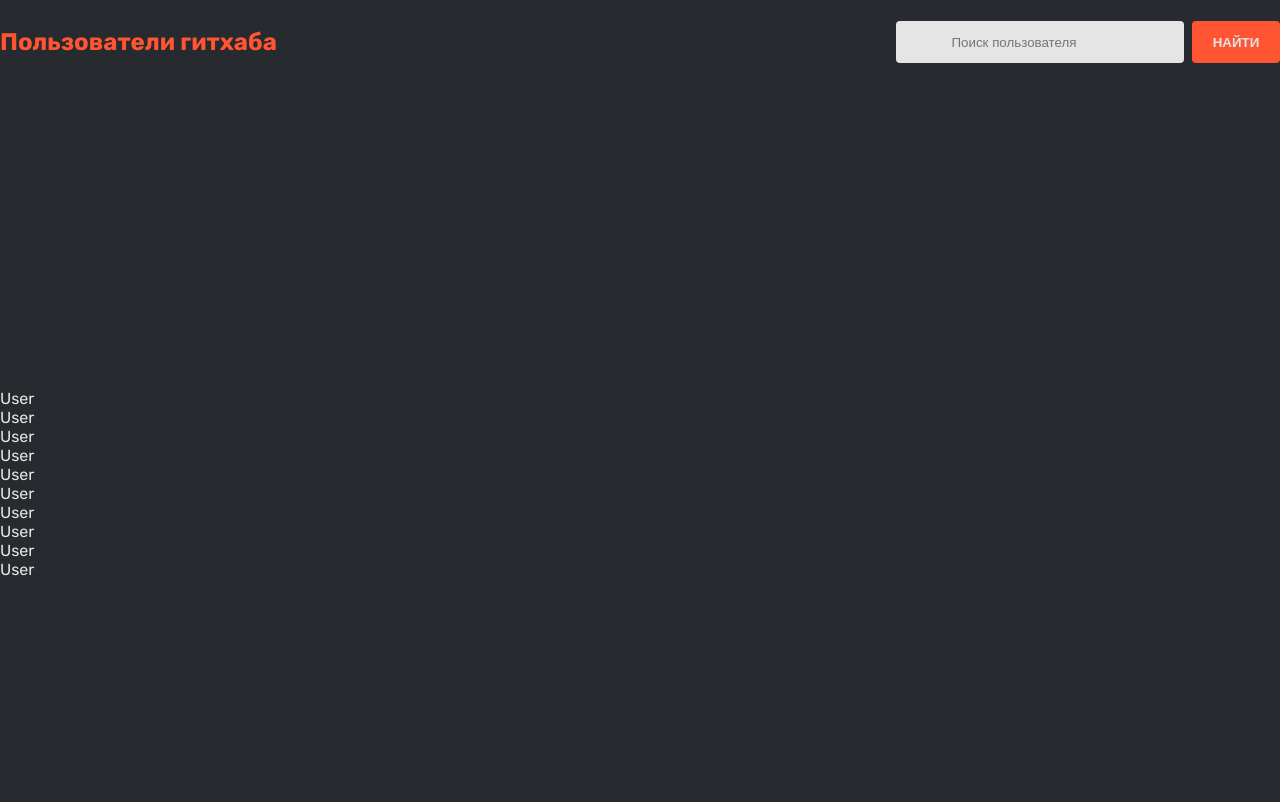
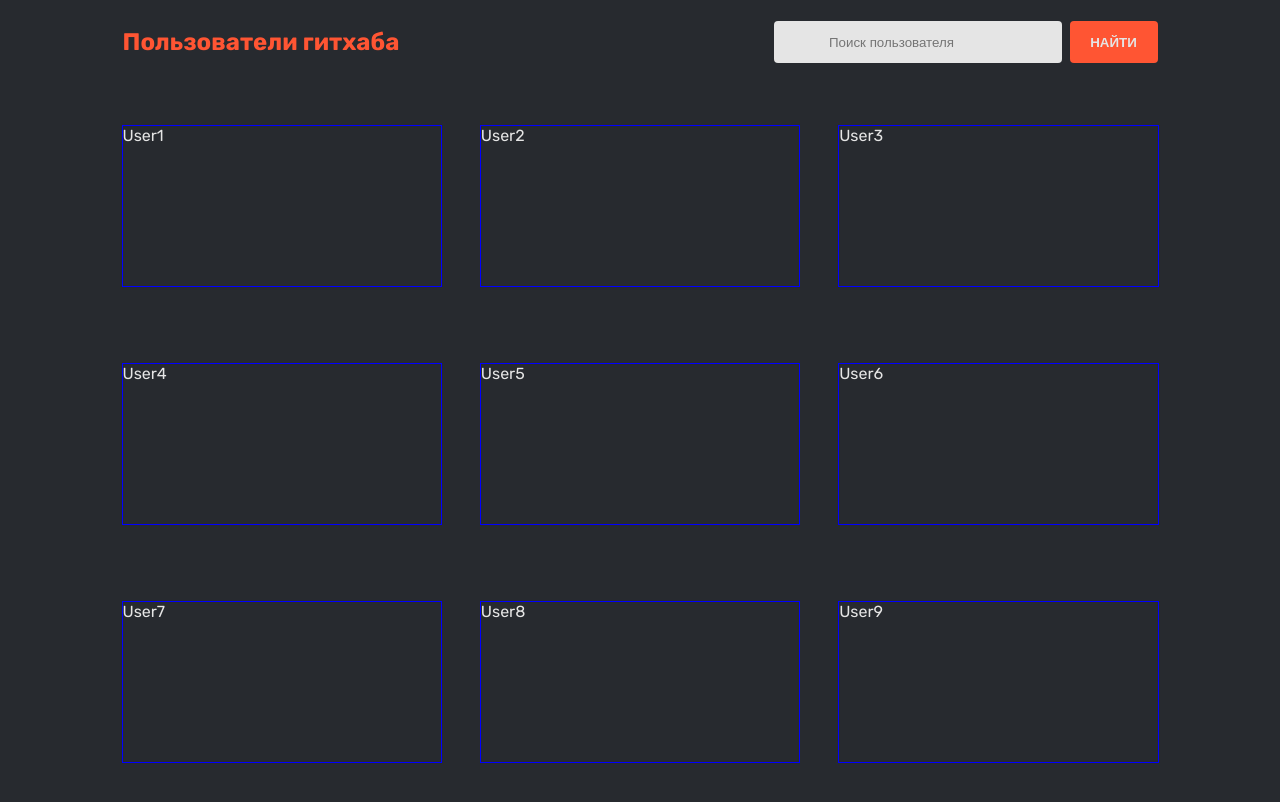
Before and after one commit to BRIT47rus/gitUsers, a React app: page / in a window 1280 px wide. Shown: the top 802 px of the page. Built offline with nearby package versions, Linux system fonts and the light colour scheme.

Commit message:
grid compleatead

```diff
--- a/src/components/App/App.css
+++ b/src/components/App/App.css
@@ -1,7 +1,10 @@
 .App {
-   max-width: 1920px;
-   min-width:670px ;
-    height: 100vh;
-        margin-left: auto;
-    margin-right: auto;
+  display: flex;
+  flex-direction: column;
+  justify-content: center;
+  max-width: 1035px;
+  min-width: 670px;
+  height: 100vh;
+  margin-left: auto;
+  margin-right: auto;
 }
--- a/src/components/App/App.tsx
+++ b/src/components/App/App.tsx
@@ -5,7 +5,7 @@ export const App = () => {
   return (
     <div className="App">
       <Header />
-      <Content/>
+      <Content />
     </div>
   );
 };
--- a/src/components/Content/Content.css
+++ b/src/components/Content/Content.css
@@ -1,7 +1,8 @@
 .Content {
-    color: var(--color-primary);
-    width: 100%;
-    height: 100%;
-    display: flex;
-    align-items: center;
+  color: var(--color-primary);
+  width: 100%;
+  height: 100%;
+  display: flex;
+  display: flex;
+  margin-top: 42px;
 }
--- a/src/components/User/UserSmall.css
+++ b/src/components/User/UserSmall.css
@@ -0,0 +1,6 @@
+.user {
+  outline: 1px solid blue;
+  min-width: 200px;
+  min-height: 64px;
+  max-height: 160px;
+}
--- a/src/components/User/UserSmall.tsx
+++ b/src/components/User/UserSmall.tsx
@@ -1,6 +1,13 @@
+import { FC } from 'react';
+import './UserSmall.css';
+interface UserProps {
+  gridArea: number;
+}
 
-
-
-export const UserSmall = ()=>{
-  return <div>User</div>
-}
+export const UserSmall: FC<UserProps> = ({ gridArea }) => {
+  return (
+    <div className="user" style={{ gridArea: `u${gridArea}` }}>
+      User{gridArea}
+    </div>
+  );
+};
--- a/src/components/Users/Users.css
+++ b/src/components/Users/Users.css
@@ -1,2 +1,12 @@
 .Users {
 }
+.Users-container {
+  display: grid;
+  grid-template-areas:
+    'u1 u2 u3'
+    'u4 u5 u6'
+    'u7 u8 u9';
+  grid-template-columns: 1fr 1fr 1fr;
+  min-width: 100%;
+  gap: 40px;
+}
--- a/src/components/Users/Users.tsx
+++ b/src/components/Users/Users.tsx
@@ -1,17 +1,17 @@
 import { UserSmall } from '../User/UserSmall';
+import './Users.css';
 export const Users = () => {
   return (
-    <section>
-      <UserSmall />
-      <UserSmall />
-      <UserSmall />
-      <UserSmall />
-      <UserSmall />
-      <UserSmall />
-      <UserSmall />
-      <UserSmall />
-      <UserSmall />
-      <UserSmall />
+    <section className="Users-container">
+      <UserSmall gridArea={1} />
+      <UserSmall gridArea={2} />
+      <UserSmall gridArea={3} />
+      <UserSmall gridArea={4} />
+      <UserSmall gridArea={5} />
+      <UserSmall gridArea={6} />
+      <UserSmall gridArea={7} />
+      <UserSmall gridArea={8} />
+      <UserSmall gridArea={9} />
     </section>
   );
 };
```
